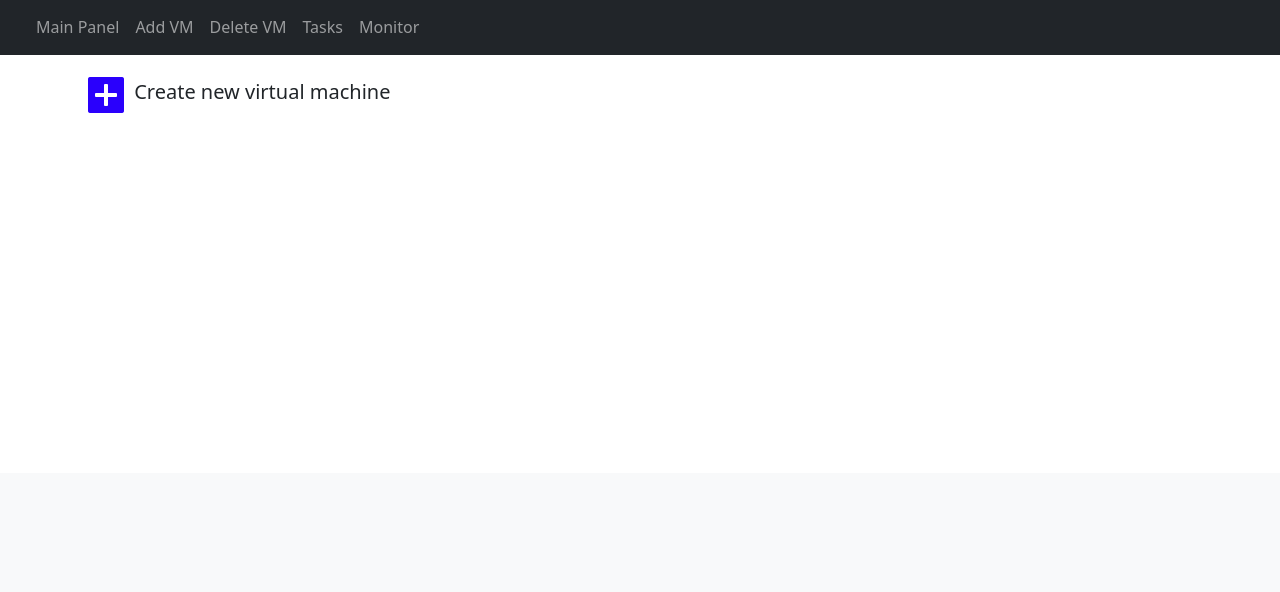
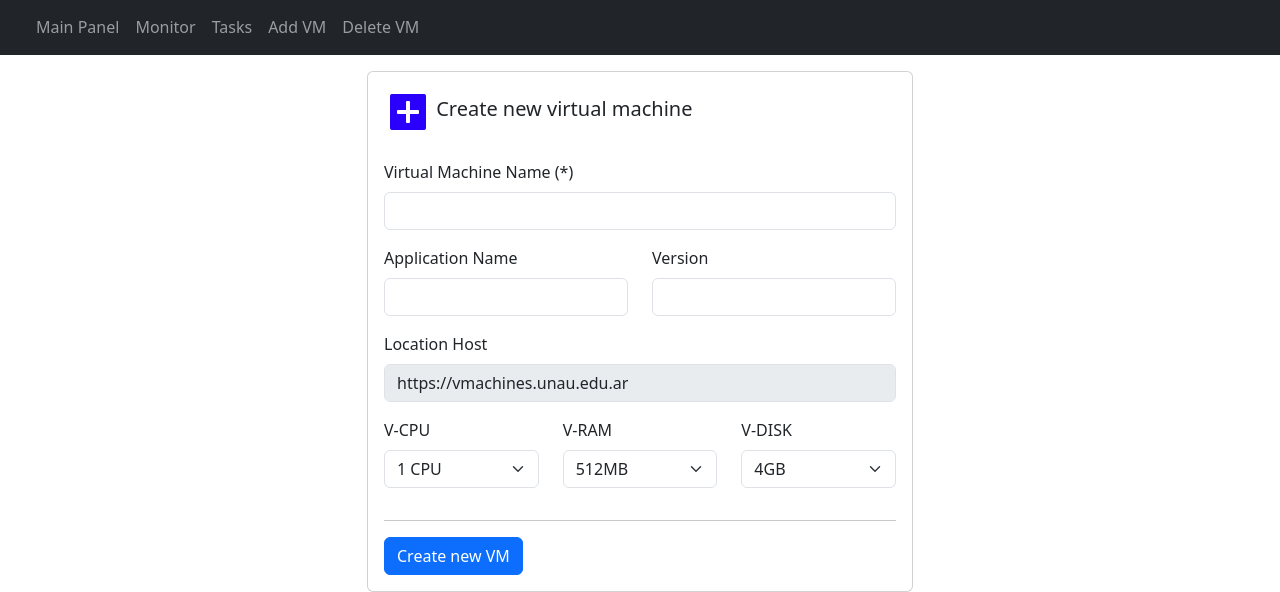
Before and after one commit to mattMbz/qubik-web, a Flask app: page /createvm in a window 1280 px wide. Shown: the part 327-919 px from the top of the page. Before the commit the page ends 440 px from the top, so only its background shows below. Run offline with Flask 3, Linux system fonts and the light colour scheme; a user stored in the database is signed in; some libraries are stand-ins or nearby versions; grey boxes are pictures that could not be loaded.

Commit message:
Create new Sections for Qubik-web Applications. And new forms

```diff
--- a/forms.py
+++ b/forms.py
@@ -1,6 +1,7 @@
 from flask_wtf import FlaskForm
-from wtforms import StringField, SubmitField, PasswordField, BooleanField
-from wtforms.validators import DataRequired, Email, Length, Regexp
+from wtforms import StringField, SubmitField, PasswordField, BooleanField, SelectField
+from wtforms.validators import DataRequired, InputRequired, Email, Length, Regexp
+
 
 class SignupForm(FlaskForm):
     username = StringField('Username', validators=[
@@ -17,7 +18,7 @@ class SignupForm(FlaskForm):
         Length(min=6, message='La contraseña debe tener al menos 6 caracteres'),
         Regexp(r'.*[A-Z].*', message='La contraseña debe contener al menos una letra mayúscula')
     ])
-    submit = SubmitField('Registrarse')
+    submit = SubmitField('Register Now')
 #End_class
 
 
@@ -32,3 +33,15 @@ class SignInForm(FlaskForm):
     remember_me = BooleanField('Remember me')
     submit = SubmitField('Login')
 #End_class
+
+
+class CreateVirtualMachineForm(FlaskForm):
+    virtual_machine_name = StringField('Virtual Machine Name (*)', validators=[InputRequired()])
+    application_name = StringField('Application Name')
+    version = StringField('Version')
+    location_host = StringField('Location Host', render_kw={'disabled': True}, default='https://vmachines.unau.edu.ar')
+    cpu = SelectField('V-CPU', choices=[('1 CPU', '1 CPU'), ('2 CPU', '2 CPU', ), ('4 CPU', '4 CPU')], default='1 CPU')
+    ram = SelectField('V-RAM', choices=[('512MB', '512MB'), ('768MB', '768MB'), ('1GB', '1GB')], default='512MB')
+    disk = SelectField('V-DISK', choices=[('4GB', '4GB'), ('10GB', '10GB'), ('80GB', '80GB')], default='4GB')
+    submit = SubmitField('Create new VM')
+#End_class
--- a/main.py
+++ b/main.py
@@ -1,4 +1,4 @@
-import os
+import os, uuid
 
 from flask import Flask, render_template, request, redirect, url_for, flash
 from flask_bootstrap import Bootstrap5
@@ -7,7 +7,7 @@ from flask_login import LoginManager, current_user, login_user, logout_user
 from werkzeug.urls import url_parse
 from dotenv import load_dotenv
 
-from forms import SignupForm, SignInForm
+from forms import SignupForm, SignInForm, CreateVirtualMachineForm
 from models import User, users, get_user
 
 
@@ -18,7 +18,32 @@ bootstrap = Bootstrap5(app)
 login_manager = LoginManager(app)
 login_manager.login_view = "show_signin_form"
 
-virtual_machines = ['nodejs-app', 'Debian10-vm', 'flaskapi', 'vm-universidad']
+virtual_machines = [
+    {
+     'name':'nodejs-app',
+     'id': str(uuid.uuid4()).split('-')[4],
+     'status': 'ON',
+     'appName':'siu guaraní 3.17',
+     'version':'3.17',
+     'vcpu':'4',
+     'vram':'4',
+     'vdisk':'10',
+    },
+    {
+     'name':'Debian10-vm',
+     'id': str(uuid.uuid4()).split('-')[4],
+     'status':'ON',
+    },
+    {
+        'name':'flaskapi',
+        'id': str(uuid.uuid4()).split('-')[4],
+        'status': 'ON'
+    },
+    {'name':'vm-universidad', 'id': str(uuid.uuid4()).split('-')[4], 'status': 'ON'},
+    {'name':'vm-universidad', 'id': str(uuid.uuid4()).split('-')[4], 'status': 'ON'},
+    {'name':'vm-universidad', 'id': str(uuid.uuid4()).split('-')[4], 'status': 'ON'},
+    {'name':'vm-universidad', 'id': str(uuid.uuid4()).split('-')[4], 'status': 'ON'}
+]
 
 vms = {
     'virtual_machines' : virtual_machines,
@@ -42,7 +67,7 @@ def welcome():
 
 @app.route('/delete')
 def delete():
-    return render_template('/admin/delete_vm.html')
+    return render_template('/admin/delete_vm.html', **vms)
 #End_def
 
 @app.route('/monitor')
@@ -57,7 +82,11 @@ def tasks():
 
 @app.route('/createvm')
 def create_vm():
-    return render_template('/admin/create_vm.html')
+    context = {
+        'form': CreateVirtualMachineForm(),
+        'message': ''
+    }
+    return render_template('/admin/create_vm.html', **context)
 #End_def
 
 @app.route("/vmachine/<string:slug>")
--- a/static/css/main.css
+++ b/static/css/main.css
@@ -12,7 +12,7 @@
     text-decoration: underline;
 }
 
-#hypervMonitor {
+#hyperv-monitor {
     height: 300px;
 }
 
--- a/templates/admin/create_vm.html
+++ b/templates/admin/create_vm.html
@@ -1,10 +1,33 @@
 {% extends 'base.html' %}
+{% from 'bootstrap5/form.html' import render_form_row %}
+
+{% block title %} Add new VM {% endblock %}
+
 
 {% block content %}
 <div class="container mt-3">
-    <div class="center-line">
-      <img src="{{ url_for('static', filename='images/add.png') }}" alt="Icono">
-      <span class="ml-2 fs-5">Create new virtual machine</span>
+  <div class="row justify-content-center">
+    <div class="col-lg-6">
+      <div class="card">
+        <div class="card-body">
+          <div class="center-line mb-4">
+            <img src="{{ url_for('static', filename='images/add.png') }}" alt="Icono">
+            <span class="ml-2 fs-5">Create new virtual machine</span>
+          </div>
+          <form method="POST">
+            {{ form.csfr_token }}
+            {{ render_form_row([form.virtual_machine_name]) }}
+            {{ render_form_row([form.application_name, form.version]) }}
+            {{ render_form_row([form.location_host]) }}
+            {{ render_form_row([form.cpu, form.ram, form.disk], col_map={'disabled': 'disabled'}) }}
+            <hr>
+            {{ render_form_row([form.submit]) }}
+          </form>
+        </div>
+      </div>
     </div>
+  </div>
 </div>
+
+
 {% endblock content %}
--- a/templates/admin/monitor.html
+++ b/templates/admin/monitor.html
@@ -27,7 +27,7 @@
     </ul>
 
     <!-- Tab panes -->
-    <div class="tab-content" id="hypervMonitor">
+    <div class="tab-content" id="hyperv-monitor">
       <div id="home" class="container tab-pane active"><br>
         <span>CPU 0</span>
         <span class="mt-3">
--- a/templates/navbar.html
+++ b/templates/navbar.html
@@ -32,17 +32,17 @@
          <a class="nav-link" href="{{url_for('index')}}">Main Panel</a>
         </li>
         <li class="nav-item">
+          <a class="nav-link" href="{{url_for('monitor')}}">Monitor</a>
+        </li>
+        <li class="nav-item">
+          <a class="nav-link" href="{{url_for('tasks')}}">Tasks</a>
+        </li>
+        <li class="nav-item">
           <a class="nav-link" href="{{url_for('create_vm')}}">Add VM</a>
         </li>
         <li class="nav-item">
           <a class="nav-link" href="{{url_for('delete')}}">Delete VM</a>
         </li>
-        <li class="nav-item">
-          <a class="nav-link" href="{{url_for('tasks')}}">Tasks</a>
-        </li>
-        <li class="nav-item">
-          <a class="nav-link" href="{{url_for('monitor')}}">Monitor</a>
-        </li>
       </ul>
     </div>
   </div>
```
Also changed, not shown: templates/admin/delete_vm.html (+28 -3 lines), templates/admin/tasks.html (+11 -3 lines), templates/index.html (+37 -4 lines).
